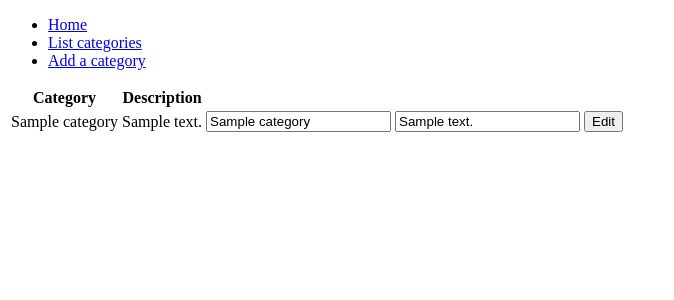
After one commit to CrescentKohana/keiji, a Flask app: page /categories in a window 1280 px wide. The commit adds this page. Shown: the top 300 px of the page, without its empty margins (0-674 px from the left). Run offline with Flask 2, Linux system fonts and the light colour scheme; tables that the repository leaves empty hold one stand-in row (values such as "Sample post").

Commit message:
Lisätty toiminnallisuus kategorioiden lisäämiselle, listaamiselle ja muokkaamiselle sekä päivitetty vaatimukset (requirements.txt)

```diff
--- /dev/null
+++ b/application/categories/views.py
@@ -0,0 +1,33 @@
+from application import app, db
+from flask import redirect, render_template, request, url_for
+from application.categories.models import Category
+
+
+@app.route("/categories", methods=["GET"])
+def categories_index():
+    return render_template("categories/list.html", categories=Category.query.all())
+
+
+@app.route("/categories/new/")
+def categories_form():
+    return render_template("categories/new.html")
+
+
+@app.route("/categories/<category_id>/", methods=["POST"])
+def categories_edit(category_id):
+    c = Category.query.get(category_id)
+    c.title = request.form.get("name")
+    c.description = request.form.get("description")
+    db.session().commit()
+
+    return redirect(url_for("categories_index"))
+
+
+@app.route("/categories/", methods=["POST"])
+def categories_create():
+    c = Category(request.form.get("name"), request.form.get("description"))
+
+    db.session().add(c)
+    db.session().commit()
+
+    return redirect(url_for("categories_index"))
--- /dev/null
+++ b/application/templates/categories/list.html
@@ -0,0 +1,25 @@
+{% extends "layout.html" %}
+
+{% block body %}
+  <table>
+    <tr>
+      <th>Category</th>
+      <th>Description</th>
+    </tr>
+    {% for category in categories %}
+    <tr>
+      <td>{{ category.name }}</td>
+      <td>{{ category.description }}</td>
+      <td>
+        <form method="POST" action="{{ url_for('categories_edit', category_id=category.id) }}">
+          <label>
+            <input type="text" name="name" value="{{category.name}}"/>
+            <input type="text" name="description" value="{{category.description}}"/>
+          </label>
+          <input type="submit" value="Edit"/>
+        </form>
+      </td>
+    </tr>
+    {% endfor %}
+  </table>
+{% endblock %}
--- a/application/templates/index.html
+++ b/application/templates/index.html
@@ -1,7 +1,5 @@
 {% extends "layout.html" %}
 
 {% block body %}
-  <p>
-    Hello world!
-  </p>
+  <p>計時 - Keiji</p>
 {% endblock %}
--- a/application/templates/layout.html
+++ b/application/templates/layout.html
@@ -4,11 +4,15 @@
   <meta charset="UTF-8">
   <title>Keiji</title>
 </head>
+
 <body>
+  <ul>
+    <li><a href="/">Home</a></li>
+	  <li><a href="{{ url_for('categories_index') }}">List categories</a></li>
+	  <li><a href="{{ url_for('categories_form') }}">Add a category</a></li>
+  </ul>
+
   {% block body %}
-      <p>
-        Content.
-      </p>
   {% endblock %}
 </body>
 </html>
--- a/requirements.txt
+++ b/requirements.txt
@@ -1,7 +1,9 @@
 click==7.1.1
 Flask==1.1.1
+Flask-SQLAlchemy==2.4.1
 gunicorn==20.0.4
 itsdangerous==1.1.0
 Jinja2==2.11.1
 MarkupSafe==1.1.1
+SQLAlchemy==1.3.15
 Werkzeug==1.0.0
```
Also changed, not shown: application/__init__.py (+12 -0 lines), application/categories/models.py (added, +29 -0 lines), application/templates/categories/new.html (added, +11 -0 lines). Lines whose indentation alone changed are shown as unchanged.
